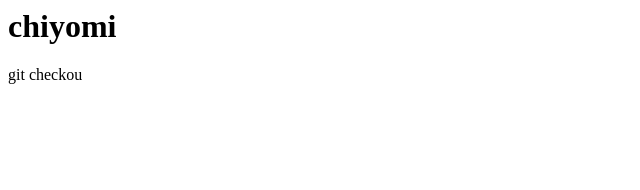
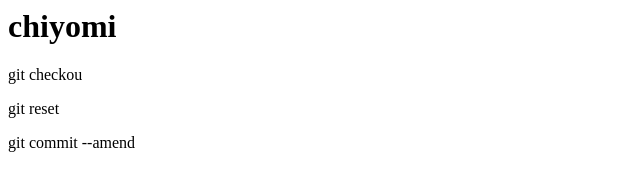
Before and after one commit to wubuchako/git_github-, a plain HTML site: page index.html in a window 1280 px wide. Shown: the whole page, without its empty margins (0-640 px from the left). Drawn offline with Linux system fonts and the light colour scheme.

Commit message:
added git commit --amend

```diff
--- a/index.html
+++ b/index.html
@@ -3,3 +3,7 @@
 <p>
     git checkou
 </p>
+
+<p>git reset</p>
+
+<p>git commit --amend</p>
```
